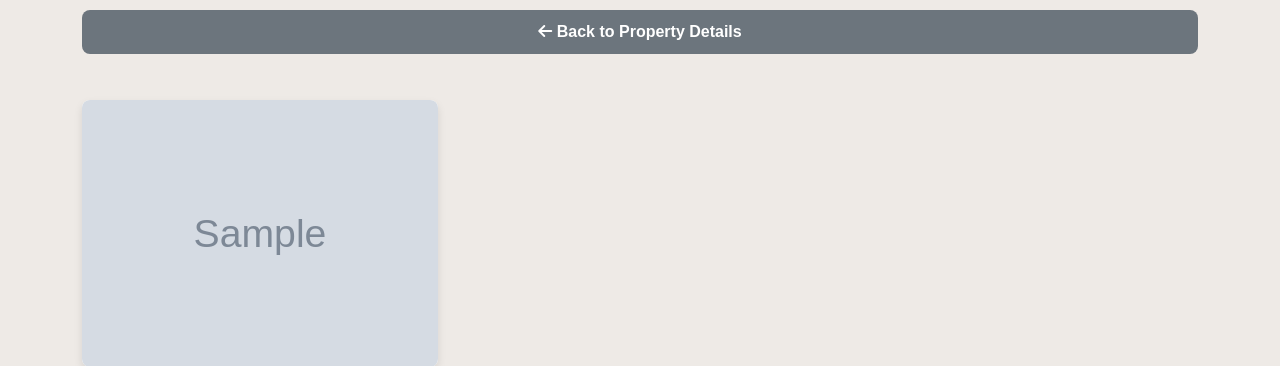
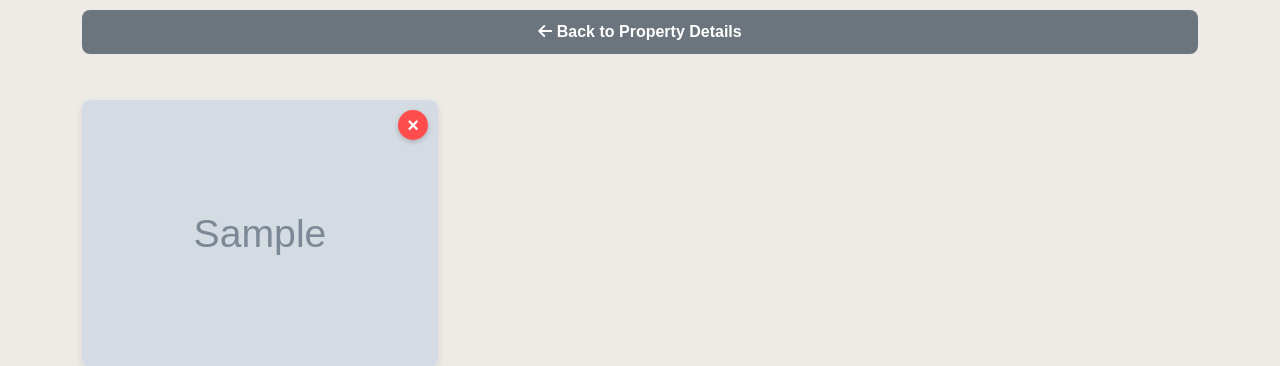
Before and after one commit to albert-dimitrov/EstateSphereProject, a Django app: page /images/property/1/details/ in a window 1280 px wide. Shown: the part 233-599 px from the top of the page. Run offline with Django 5.2, Linux system fonts and the light colour scheme; tables that the repository leaves empty hold one stand-in row (values such as "Sample post"); grey boxes marked "Sample" are stand-in pictures.

Commit message:
Fix: fixed delete image form and non authenticated user property details view

```diff
--- a/estatesphere/estatesphere/images/urls.py
+++ b/estatesphere/estatesphere/images/urls.py
@@ -5,6 +5,6 @@ urlpatterns = [
     path('add/<int:property_id>/create/', views.add_images_view, name='image-add'),
     path('property/<int:pk>/', include([
         path('details/', views.ImageDetailsView.as_view(), name='image-details'),
-        path('delete/', views.image_delete, name='image-delete'),
     ])),
+    path('<int:pk>/delete/', views.DeleteImageView.as_view(), name='image-delete'),
 ]
--- a/estatesphere/estatesphere/images/views.py
+++ b/estatesphere/estatesphere/images/views.py
@@ -1,5 +1,6 @@
 from django.shortcuts import render, get_object_or_404, redirect
-from django.views.generic import CreateView, ListView, DetailView
+from django.urls import reverse_lazy
+from django.views.generic import CreateView, ListView, DetailView, DeleteView
 from estatesphere.images.models import Image
 from estatesphere.images.forms import MultiImageUploadForm
 from estatesphere.properties.models import RealEstateProperty
@@ -36,5 +37,8 @@ class ImageDetailsView(DetailView):
     context_object_name = 'property'
 
 
-def image_delete(request, pk):
-    pass
+class DeleteImageView(DeleteView):
+    model = Image
+
+    def get_success_url(self):
+        return reverse_lazy('property-details', kwargs={'pk': self.object.estate_property.pk})
--- a/estatesphere/estatesphere/properties/views.py
+++ b/estatesphere/estatesphere/properties/views.py
@@ -39,8 +39,8 @@ class PropertyDetailsView(DetailView):
     def get_context_data(self, **kwargs):
         context = super().get_context_data(**kwargs)
 
-        user_has_review = self.object.reviews.filter(user=self.request.user).exists()
-        user_has_fav = self.object.favourites.filter(user=self.request.user).exists()
+        user_has_review = self.object.reviews.filter(user__pk=self.request.user.pk).exists()
+        user_has_fav = self.object.favourites.filter(user__pk=self.request.user.pk).exists()
 
         context['review_form'] = ReviewCreateForm
         context['user_has_review'] = user_has_review
--- a/estatesphere/static/css/images.css
+++ b/estatesphere/static/css/images.css
@@ -121,3 +121,32 @@
     background-color: #5a6268;
     border-color: #545b62;
 }
+
+
+.delete-image-form {
+    position: absolute;
+    top: 10px;
+    right: 10px;
+    margin: 0;
+}
+
+.delete-image-btn {
+    background-color: #ff4d4d;
+    color: #fff;
+    border: none;
+    border-radius: 50%;
+    width: 30px;
+    height: 30px;
+    font-size: 20px;
+    font-weight: bold;
+    cursor: pointer;
+    display: flex;
+    justify-content: center;
+    align-items: center;
+    box-shadow: 0 2px 5px rgba(0, 0, 0, 0.2);
+    transition: background-color 0.3s ease;
+}
+
+.delete-image-btn:hover {
+    background-color: #e60000;
+}
--- a/estatesphere/templates/images/property-images.html
+++ b/estatesphere/templates/images/property-images.html
@@ -1,4 +1,5 @@
 {% extends 'common/base.html' %}
+{% load static %}
 
 {% block content %}
     <div class="property-images-header">
@@ -15,6 +16,10 @@
                     <div class="col-md-4 mb-4">
                         <div class="image-card">
                             <img src="{{ image.image.url }}" alt="Property Image" class="img-fluid rounded">
+                            <form method="post" action="{% url 'image-delete' image.pk %}" class="delete-image-form">
+                                {% csrf_token %}
+                                <button type="submit" class="delete-image-btn" title="Delete Image">&times;</button>
+                            </form>
                         </div>
                     </div>
                 {% endfor %}
```
